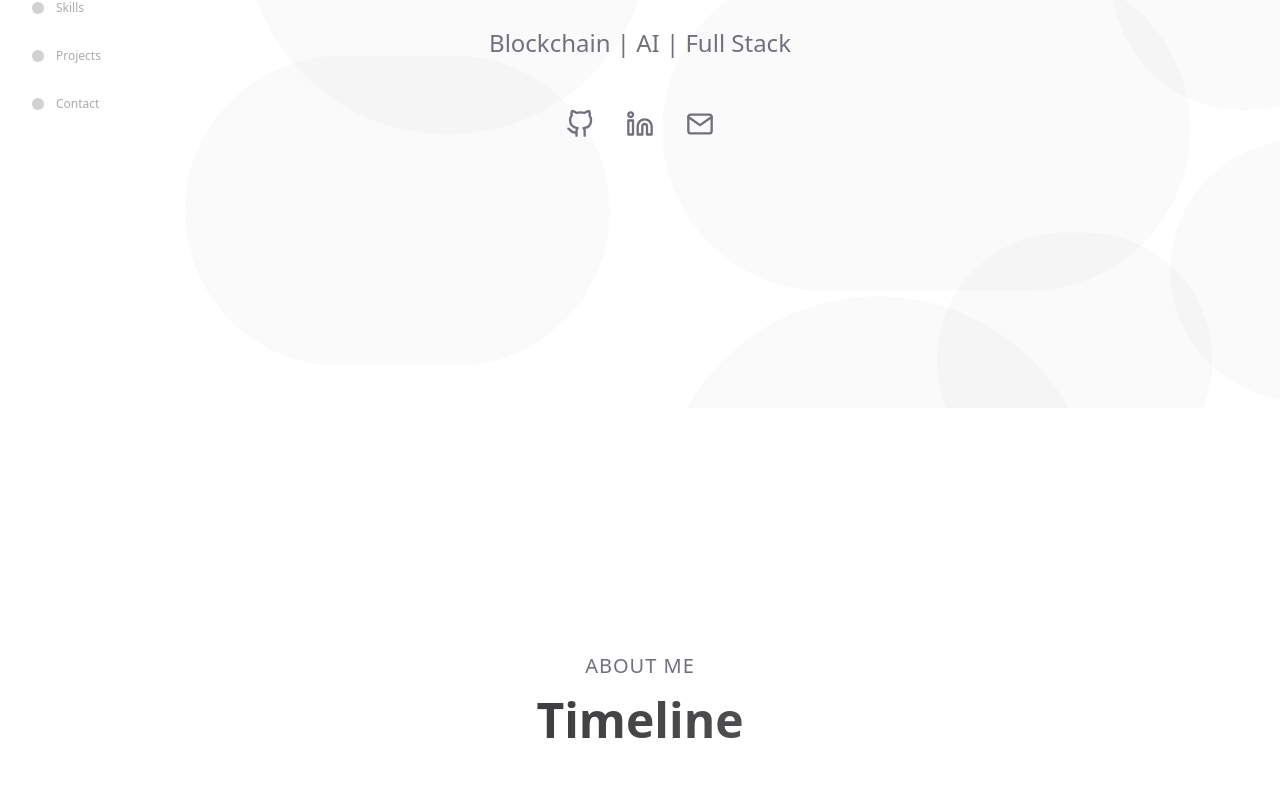
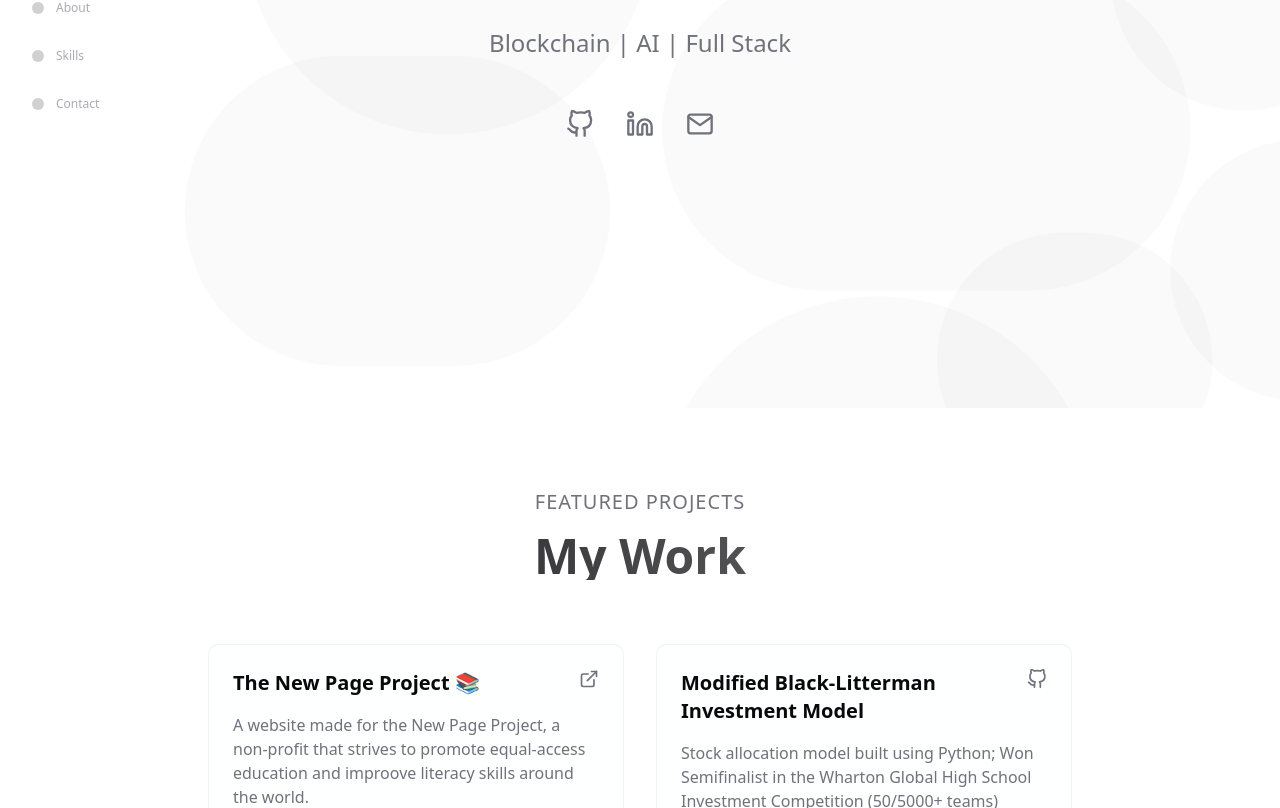
Before and after one commit to ericzhou12/portfolio-eric-z, a Next.js app: page / in a window 1280 px wide. Shown: the part 392-1200 px from the top of the page. Built offline with nearby package versions, Linux system fonts and the light colour scheme; a web font is replaced by a local one.

Commit message:
added tnpp & bg changes

```diff
--- a/src/app/page.tsx
+++ b/src/app/page.tsx
@@ -24,13 +24,19 @@ export default function Home() {
 
   const projects = [
     {
+      title: "The New Page Project 📚",
+      description: "A website made for the New Page Project, a non-profit that strives to promote equal-access education and improove literacy skills around the world.",
+      tags: ["Next.js", "React", "Tailwind CSS", "Framer Motion"],
+      link: "https://www.thenewpageproject.com"
+    },
+    {
       title: "Modified Black-Litterman Investment Model",
       description: "Stock allocation model built using Python; Won Semifinalist in the Wharton Global High School Investment Competition (50/5000+ teams)",
       tags: ["Python", "MatPlotLib", "Jupyter Notebook", "SciPy", "pandas"],
       github: "https://github.com/ericzhou12/WGHSIC"
     },
     {
-      title: "Neural Network for Water Quality",
+      title: "AquaNet: An Artificial Neural Network for Water Quality ",
       description: "Artificial neural network built with PyTorch which leveraged EPA datasets to predict water quality; Won NOAA Taking the Pulse of the Planet (1/789) and Stockholm Junior Water Prize (4/58)",
       tags: ["Python", "PyTorch", "MatPlotLib", "pandas", "Jupyter Notebook"],
       github: "https://github.com/ericzhou12/GreatLakesWaterQualityANN"
@@ -46,14 +52,15 @@ export default function Home() {
       <section id="hero">
         <Hero />
       </section>
+      <section id="projects">
+        <Projects projects={projects} />
+      </section>
       <section id="about">
         <About />
       </section>
+
       <section id="skills">
         <Skills />
-      </section>
-      <section id="projects">
-        <Projects projects={projects} />
       </section>
       <section id="contact">
         <Contact />
--- a/src/components/background-shapes.tsx
+++ b/src/components/background-shapes.tsx
@@ -1,21 +1,44 @@
 "use client";
 
+import { useState, useEffect } from "react";
 import { motion } from "framer-motion";
 
+interface Shape {
+  id: number;
+  style: {
+    width: number;
+    height: number;
+    left: string;
+    top: string;
+  };
+  animate: {
+    x: number[];
+    y: number[];
+    scale: number[];
+    opacity: number[];
+  };
+  transition: {
+    duration: number;
+    repeat: number;
+    ease: string;
+    times: number[];
+  };
+}
+
 export function BackgroundShapes() {
-  return (
-    <div className="fixed inset-0 -z-10 overflow-hidden">
-      {[...Array(8)].map((_, i) => (
-        <motion.div
-          key={i}
-          className="absolute rounded-full bg-primary/5"
-          style={{
+  const [shapes, setShapes] = useState<Shape[]>([]);
+
+  useEffect(() => {
+    const generateShapes = () => {
+      return [...Array(8)].map((_, i) => ({
+        id: i,
+        style: {
           width: Math.random() * 400 + 200,
           height: Math.random() * 400 + 200,
           left: `${Math.random() * 100}%`,
           top: `${Math.random() * 100}%`,
-          }}
-          animate={{
+        },
+        animate: {
           x: [
             0,
             Math.random() * 100 - 50,
@@ -32,13 +55,27 @@ export function BackgroundShapes() {
           ],
           scale: [1, 1.05, 1.1, 1.05, 1],
           opacity: [0.3, 0.4, 0.5, 0.4, 0.3],
-          }}
-          transition={{
+        },
+        transition: {
           duration: 20 + Math.random() * 10,
           repeat: Infinity,
           ease: "easeInOut",
           times: [0, 0.25, 0.5, 0.75, 1],
-          }}
+        },
+      }));
+    };
+    setShapes(generateShapes());
+  }, []);
+
+  return (
+    <div className="fixed inset-0 -z-10 overflow-hidden">
+      {shapes.map((shape) => (
+        <motion.div
+          key={shape.id}
+          className="absolute rounded-full bg-primary/5"
+          style={shape.style}
+          animate={shape.animate}
+          transition={shape.transition}
         />
       ))}
     </div>
--- a/src/components/projects.tsx
+++ b/src/components/projects.tsx
@@ -1,12 +1,13 @@
 "use client";
 
 import { motion } from "framer-motion";
-import { FiGithub } from "react-icons/fi";
+import { FiGithub, FiExternalLink } from "react-icons/fi";
 
 interface Project {
   title: string;
   description: string;
   tags: string[];
+  link? : string;
   github?: string;
 }
 
@@ -59,6 +60,18 @@ export function Projects({ projects }: ProjectsProps) {
                     <FiGithub size={20} />
                   </motion.a>
                 )}
+                {project.link && (
+                  <motion.a
+                    href={project.link}
+                    target="_blank"
+                    rel="noopener noreferrer"
+                    className="text-muted-foreground hover:text-primary transition-colors"
+                    whileHover={{ scale: 1.1 }}
+                    whileTap={{ scale: 0.95 }}
+                  >
+                    <FiExternalLink size={20} />
+                  </motion.a>
+                )}
               </div>
               <p className="text-muted-foreground mb-6">
                 {project.description}
--- a/src/components/scroll-nav.tsx
+++ b/src/components/scroll-nav.tsx
@@ -5,9 +5,9 @@ import { motion } from "framer-motion";
 
 const sections = [
   { id: "hero", label: "Home" },
+  { id: "projects", label: "Projects" },
   { id: "about", label: "About" },
   { id: "skills", label: "Skills" },
-  { id: "projects", label: "Projects" },
   { id: "contact", label: "Contact" },
 ];
 
```
Also changed, not shown: 1 other file (tests, documents, lock files or other folders). Lines whose indentation alone changed are shown as unchanged.
